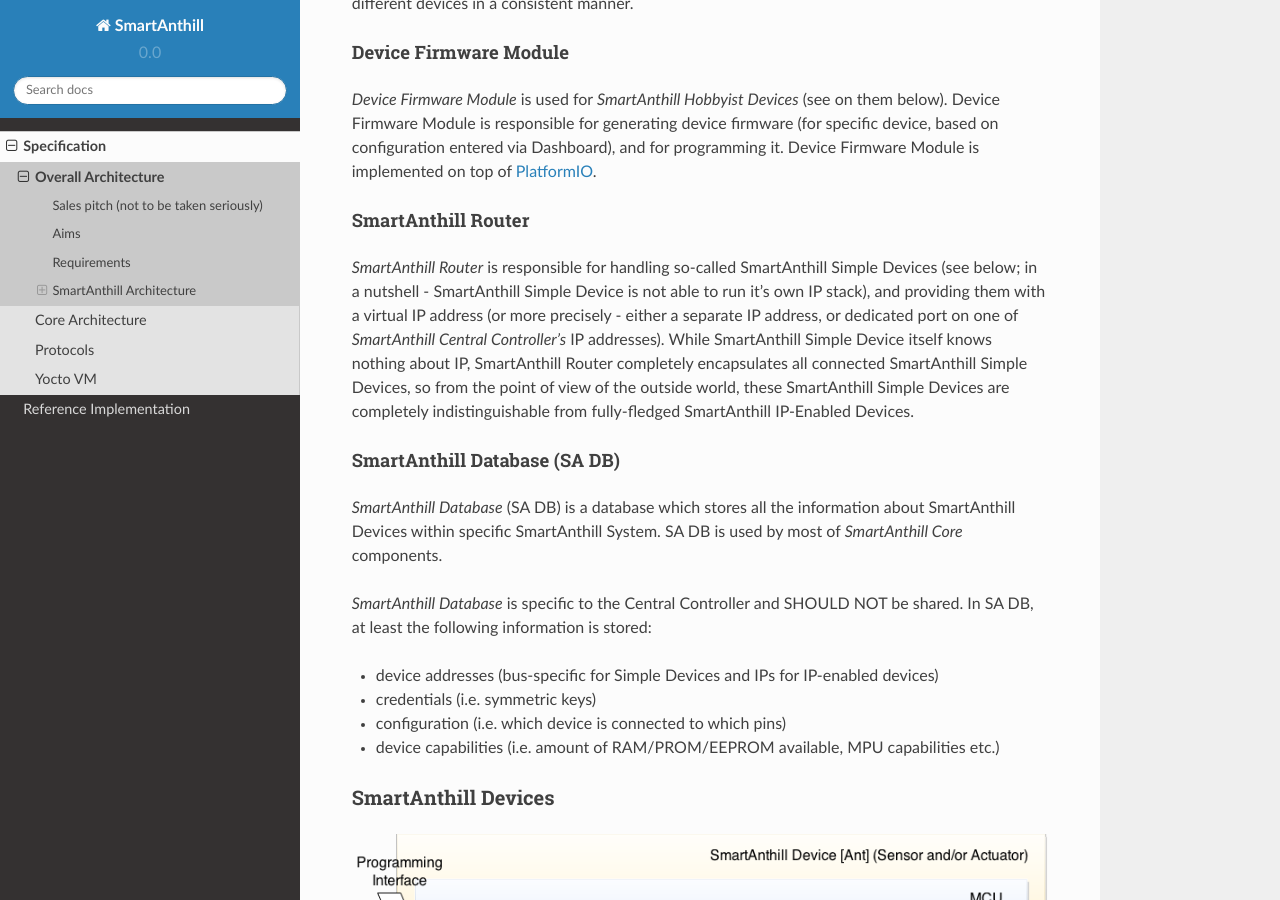
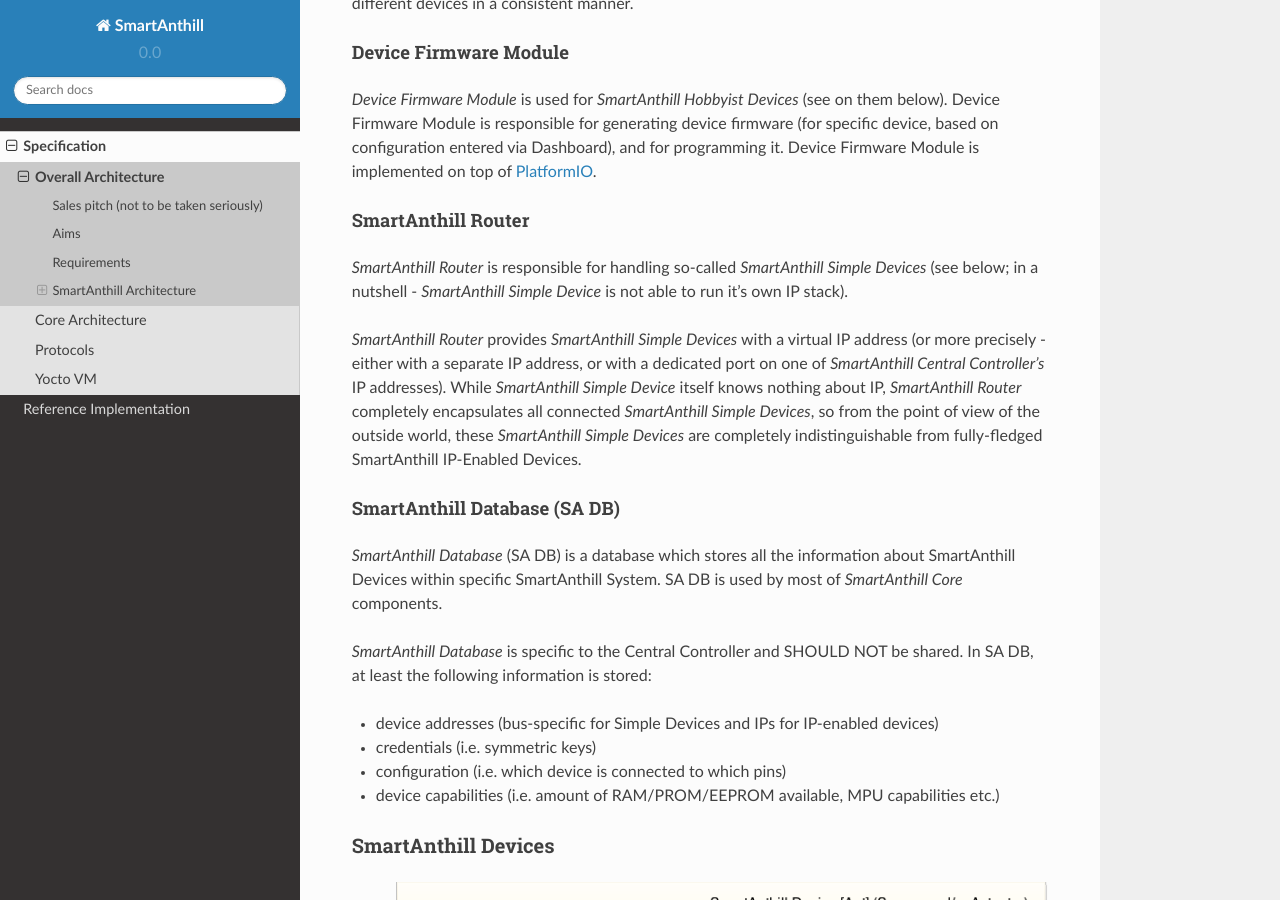
Before and after one commit to smartanthill/smartanthill2_0, a Sphinx documentation site: the page built from docs/design-documents/smartanthill-overall-architecture.rst, in a window 1280 px wide and 900 px high, scrolled down 7869 px. Built offline with Sphinx 7.4.7 and the Read the Docs theme 2.0.0, drawn with Linux system fonts in a browser that asks for light colours; some of the changed text lies outside the part shown.

Commit message:
Overall Architecture v0.3e: mentioned possibility to use 6LoWPAN for IP-enabled devices, better wording

```diff
--- a/docs/design-documents/smartanthill-overall-architecture.rst
+++ b/docs/design-documents/smartanthill-overall-architecture.rst
@@ -172,7 +172,9 @@
 SmartAnthill Router
 '''''''''''''''''''
 
-*SmartAnthill Router* is responsible for handling so-called SmartAnthill Simple Devices (see below; in a nutshell - SmartAnthill Simple Device is not able to run it's own IP stack), and providing them with a virtual IP address (or more precisely - either a separate IP address, or dedicated port on one of *SmartAnthill Central Controller's* IP addresses). While SmartAnthill Simple Device itself knows nothing about IP, SmartAnthill Router completely encapsulates all connected SmartAnthill Simple Devices, so from the point of view of the outside world, these SmartAnthill Simple Devices are completely indistinguishable from fully-fledged SmartAnthill IP-Enabled Devices.
+*SmartAnthill Router* is responsible for handling so-called *SmartAnthill Simple Devices* (see below; in a nutshell - *SmartAnthill Simple Device* is not able to run it's own IP stack).
+
+*SmartAnthill Router* provides *SmartAnthill Simple Devices* with a virtual IP address (or more precisely - either with a separate IP address, or with a dedicated port on one of *SmartAnthill Central Controller's* IP addresses). While *SmartAnthill Simple Device* itself knows nothing about IP, *SmartAnthill Router* completely encapsulates all connected *SmartAnthill Simple Devices*, so from the point of view of the outside world, these *SmartAnthill Simple Devices* are completely indistinguishable from fully-fledged SmartAnthill IP-Enabled Devices.
 
 SmartAnthill Database (SA DB)
 '''''''''''''''''''''''''''''
@@ -236,12 +238,12 @@
 SmartAnthill Simple Device
 ''''''''''''''''''''''''''
 
-Many of SmartAnthill Devices are expected to have very little resources, and might be unable to implement IP stack. Such devices implement a portion of :ref:`saprotostack`, with *SmartAnthill Router* providing interface to the outside world and conversion between IP-based requests/replies and *Simple Device* requests/replies.
+Many of SmartAnthill Devices are expected to have very little resources, and might be unable to implement IP stack. Such devices are known as *SmartAnthill Simple Devices*; they implement a portion of :ref:`saprotostack`, with *SmartAnthill Router* providing interface to the outside world and conversion between IP-based requests/replies and *Simple Device* requests/replies.
 
 SmartAnthill IP-enabled Device
 ''''''''''''''''''''''''''''''
 
-SmartAnthill IP-enabled Device is a device which is able to handle IP requests itself. Such devices can be accessed without the assistance of SmartAnthill Router.
+*SmartAnthill IP-enabled Device* is a device which is able to handle IP requests itself. For example, if *SmartAnthill IP-enabled Device* uses IEEE 802.15.4 for communication, it may implement `6LoWPAN <http://en.wikipedia.org/wiki/6LoWPAN>`_ and IP stack with at least UDP support (TCP stack, which is more resource-intensive than UDP/IP stack, is optional for SmartAnthill IP-enabled Devices). *SmartAnthill IP-enabled Devices* can and should be accessed without the assistance of *SmartAnthill Router*.
 
 
 Life Cycle of SmartAnthill Device
```
Also changed, not shown: other parts of docs/design-documents/smartanthill-overall-architecture.rst (+1 -1 lines).
